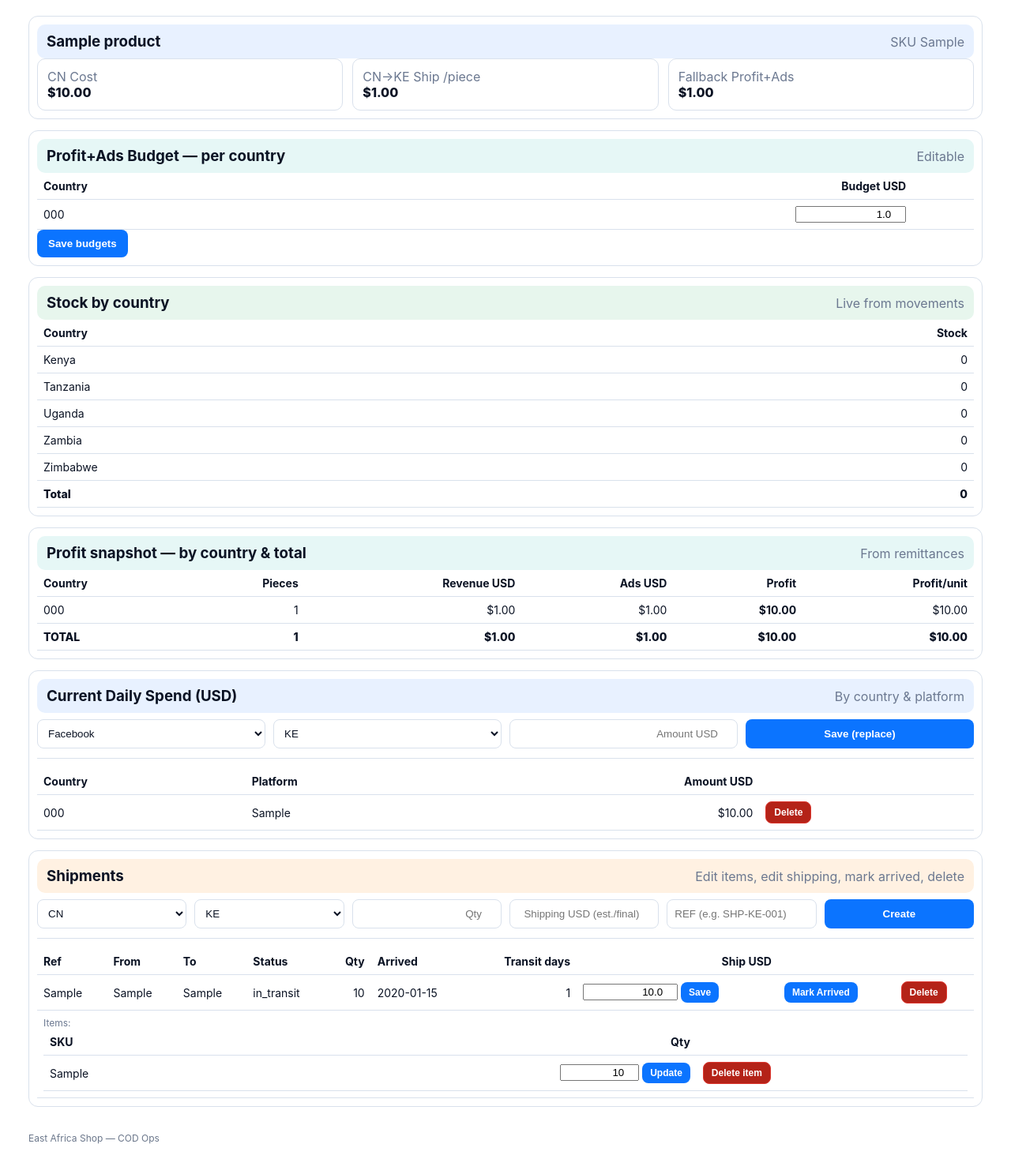
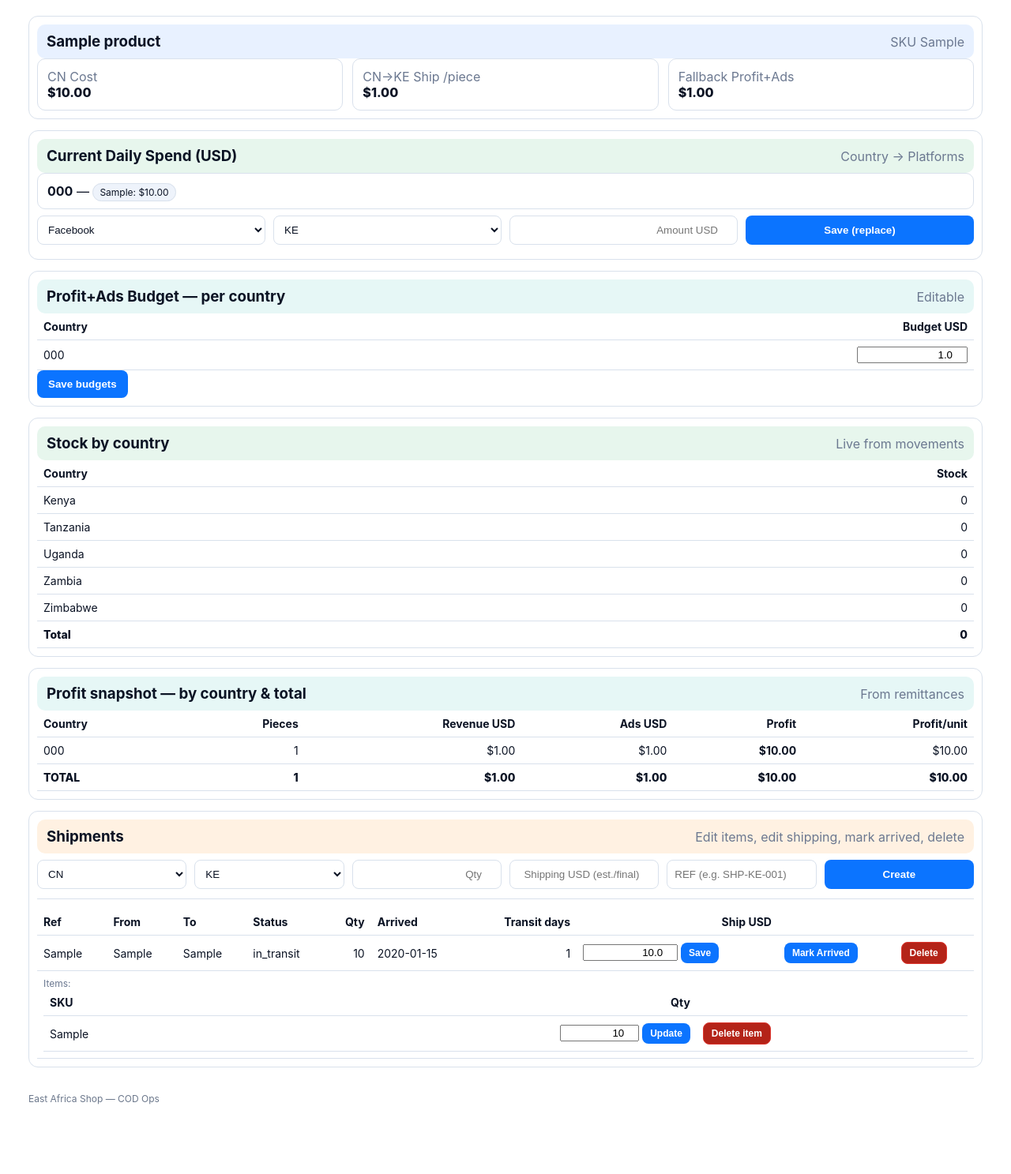
Before and after one commit to EAS-COD-System/eas, a Flask app: a page that uses templates/product.html in a window 1280 px wide. Shown: the part 71-1558 px from the top of the page at 79% size. After the commit the page ends 1470 px from the top, so only its background shows below. Run offline with Flask 3, Linux system fonts and the light colour scheme; tables that the repository leaves empty hold one stand-in row (values such as "Sample post").

Commit message:
Update product.html

```diff
--- a/templates/product.html
+++ b/templates/product.html
@@ -9,17 +9,41 @@
   </div>
 </div>
 
+<div class="section s-green">
+  <div class="section-h"><h3 style="margin:0">Current Daily Spend (USD)</h3><span class="muted">Country → Platforms</span></div>
+  {% if spend_by_country %}
+    {% for code,rows in spend_by_country.items() %}
+      <div class="card" style="margin-bottom:8px">
+        <b>{{ code }}</b> —
+        {% for r in rows %}
+          <span class="badge">{{ r.platform }}: ${{ '%.2f'|format(r.amount_usd or 0) }}</span>
+        {% endfor %}
+      </div>
+    {% endfor %}
+  {% else %}
+    <div class="card muted">No spend set</div>
+  {% endif %}
+  <form method="post" action="{{ url_for('upsert_current_spend') }}">
+    <input type="hidden" name="product_sku" value="{{ product.product_sku }}">
+    <div class="form-row">
+      <select name="platform"><option>Facebook</option><option>TikTok</option><option>Google</option></select>
+      <select name="country_code"><option>KE</option><option>UG</option><option>TZ</option><option>ZM</option><option>ZW</option></select>
+      <input type="number" step="0.01" name="amount_usd" placeholder="Amount USD" required>
+      <button class="btn">Save (replace)</button>
+    </div>
+  </form>
+</div>
+
 <div class="section s-teal">
   <div class="section-h"><h3 style="margin:0">Profit+Ads Budget — per country</h3><span class="muted">Editable</span></div>
   <form method="post" action="{{ url_for('upsert_budget_country') }}">
     <input type="hidden" name="product_sku" value="{{ product.product_sku }}">
     <table class="table">
-      <tr><th>Country</th><th class="num">Budget USD</th><th></th></tr>
+      <tr><th>Country</th><th class="num">Budget USD</th></tr>
       {% for row in budgets %}
       <tr>
         <td>{{ row.country_code }}</td>
         <td class="num"><input type="number" step="0.01" name="budget_{{ row.country_code }}" value="{{ row.budget_usd }}" style="width:140px"></td>
-        <td></td>
       </tr>
       {% endfor %}
     </table>
@@ -59,38 +83,6 @@
       <td class="num total">${{ '%.2f'|format((profit_totals.profit_total_usd / profit_totals.pieces) if profit_totals.pieces else 0.0) }}</td>
     </tr>
   </table>
-</div>
-
-<div class="section s-blue">
-  <div class="section-h"><h3 style="margin:0">Current Daily Spend (USD)</h3><span class="muted">By country & platform</span></div>
-  <form method="post" action="{{ url_for('upsert_current_spend') }}">
-    <input type="hidden" name="product_sku" value="{{ product.product_sku }}">
-    <div class="form-row">
-      <select name="platform"><option>Facebook</option><option>TikTok</option><option>Google</option></select>
-      <select name="country_code"><option>KE</option><option>UG</option><option>TZ</option><option>ZM</option><option>ZW</option></select>
-      <input type="number" step="0.01" name="amount_usd" placeholder="Amount USD" required>
-      <button class="btn">Save (replace)</button>
-    </div>
-  </form>
-  {% if current_spend %}
-  <hr class="div">
-  <table class="table">
-    <tr><th>Country</th><th>Platform</th><th class="num">Amount USD</th><th></th></tr>
-    {% for s in current_spend %}
-      <tr>
-        <td>{{ s.country_code }}</td><td>{{ s.platform }}</td>
-        <td class="num">${{ '%.2f'|format(s.amount_usd or 0) }}</td>
-        <td>
-          <form method="post" action="{{ url_for('delete_current_spend') }}">
-            <input type="hidden" name="id" value="{{ s.id }}">
-            <input type="hidden" name="product_sku" value="{{ product.product_sku }}">
-            <button class="btn danger small">Delete</button>
-          </form>
-        </td>
-      </tr>
-    {% endfor %}
-  </table>
-  {% endif %}
 </div>
 
 <div class="section s-orange">
```
